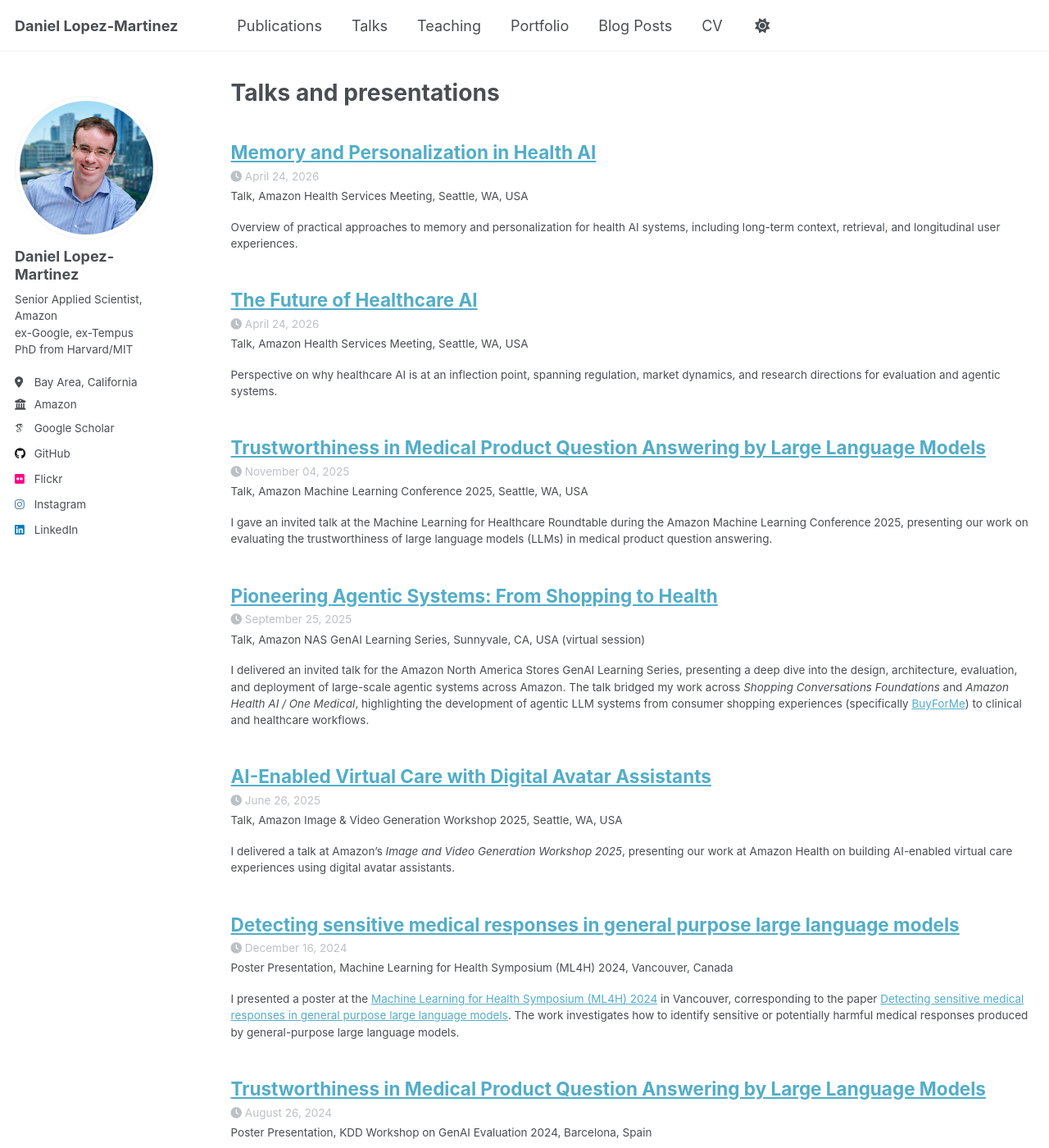
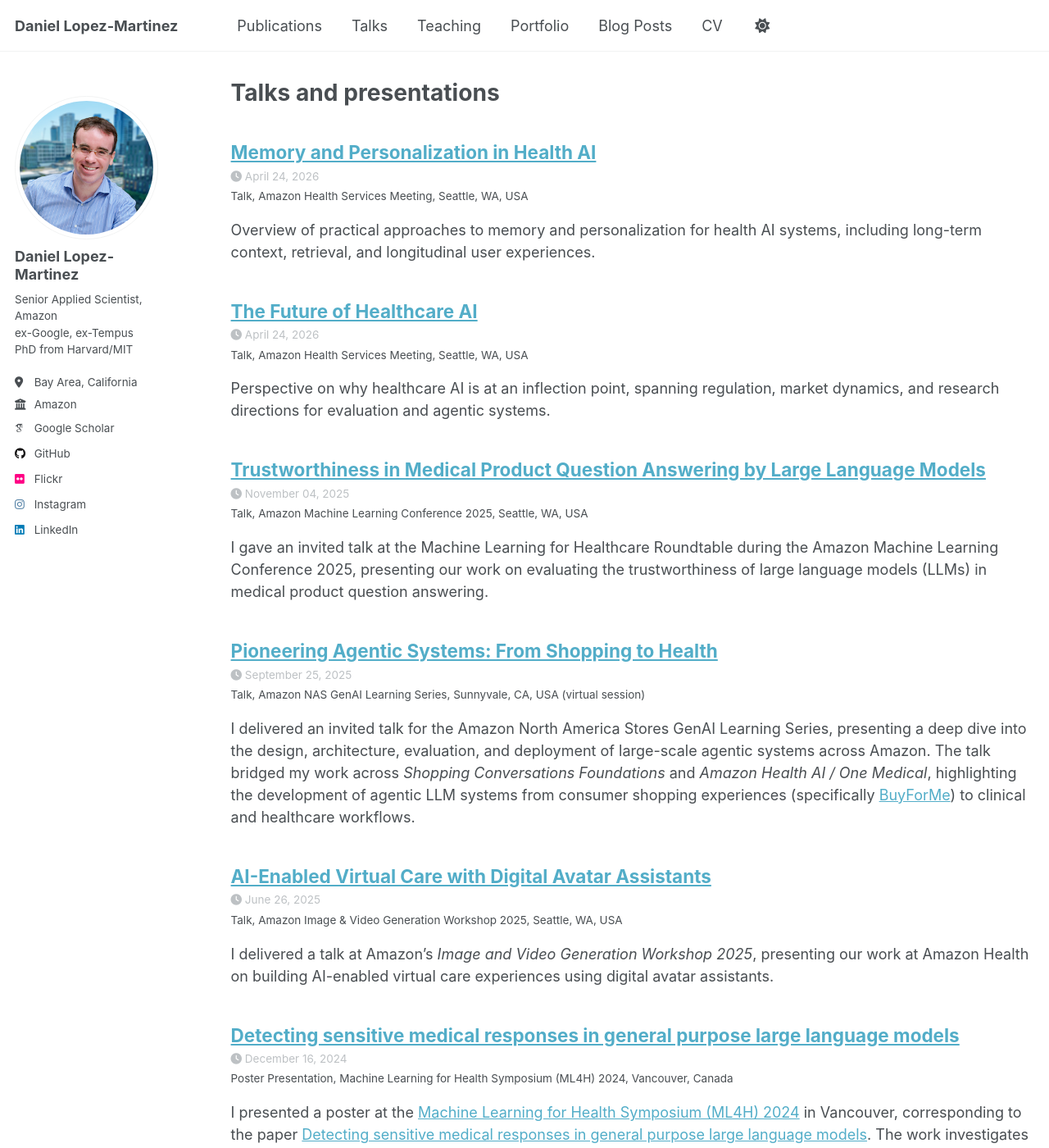
Before and after one commit to daniel-lopezmartinez/daniel-lopezmartinez.github.io, a Jekyll site: the page built from _pages/talks.html, in a window 1280 px wide and 1400 px high. Shown: the whole window at 82% size. Built offline with Jekyll 4.4.1, drawn with Linux system fonts in a browser that asks for light colours; some web fonts are replaced; a script that is not in the unit is left out.

Commit message:
fixed font size issue; standarized talks listing to use Description just like blog posts

```diff
--- a/_includes/archive-single-talk.html
+++ b/_includes/archive-single-talk.html
@@ -39,10 +39,14 @@
     {% if post.venue %}
       <p class="archive__item-excerpt" itemprop="description">{{ post.type }}, {{ post.venue }}, {{ post.location }}</p>
     {% endif %}
-    {% if post.summary %}
-      <p class="archive__item-excerpt" itemprop="description">{{ post.summary | markdownify | remove: "<p>" | remove: "</p>" }}</p>
+    {% if post.description %}
+      <div class="archive__item-summary" itemprop="description">
+        {{ post.description | markdownify }}
+      </div>
     {% elsif post.excerpt %}
-      <p class="archive__item-excerpt" itemprop="description">{{ post.excerpt | markdownify | remove: "<p>" | remove: "</p>" }}</p>
+      <div class="archive__item-summary" itemprop="description">
+        {{ post.excerpt | markdownify }}
+      </div>
     {% endif %}
   </article>
 </div>
--- a/_sass/layout/_archive.scss
+++ b/_sass/layout/_archive.scss
@@ -63,6 +63,18 @@
 
   & + p {
     text-indent: 0;
+  }
+}
+
+// Short listing blurb for talk (and other archive items when needed).
+// Kept at normal paragraph size so the talks index page doesn't look “compressed”.
+.archive__item-summary {
+  margin-top: 0;
+  font-size: $type-size-5;
+
+  p {
+    margin: 0 0 0.5em;
+    font-size: inherit;
   }
 }
 
```
Also changed, not shown: _includes/archive-single-talk-cv.html (+7 -3 lines), _talks/2026-04-24-talk-future-healthcare-ai.md (+1 -1 lines), _talks/2026-04-24-talk-memory-personalization-health-ai.md (+1 -1 lines).
